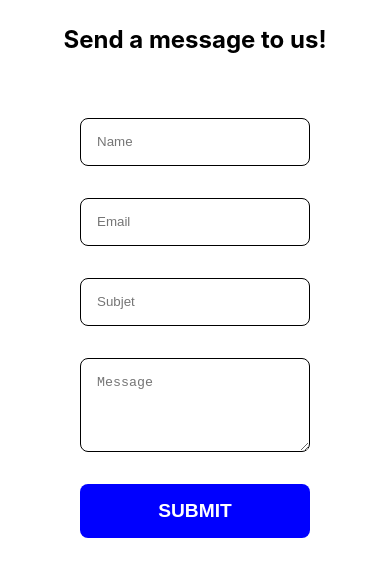
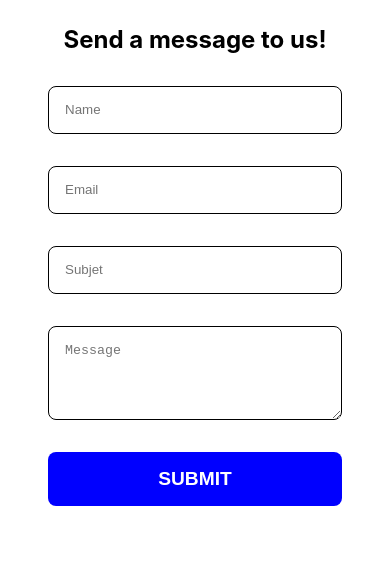
Before and after one commit to Chitresh9876/tripsy, a React (Create React App) app: page /contact in a window 390 px wide. Shown: the part 630-1202 px from the top of the page. Built offline with nearby package versions, Linux system fonts and the light colour scheme.

Commit message:
commit-8

```diff
--- a/src/components/ContactUs.css
+++ b/src/components/ContactUs.css
@@ -42,13 +42,14 @@
 }
 @media screen and (max-width:550px) {
     .container{
-        margin: 4rem 0.5rem;
+        margin: 4rem 0rem;
     }
     .container h2{
         font-size: 1.5rem;
     }
     .form{
         width: 100%;
+        padding: 1rem;
     }
 
 }
```
